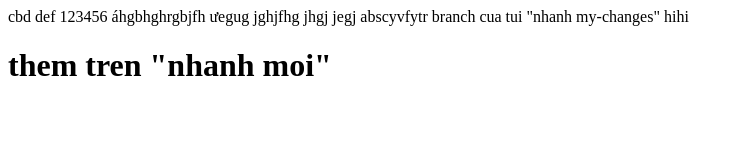
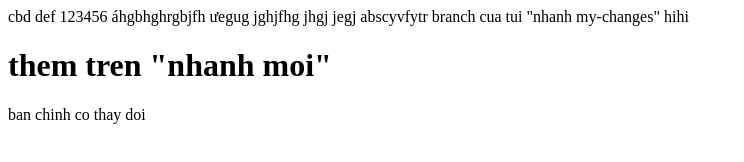
Before and after one commit to hoangluccos/testGit, a plain HTML site: page index.html in a window 1280 px wide. Shown: the whole page, without its empty margins (0-744 px from the left). Drawn offline with Linux system fonts and the light colour scheme.

Commit message:
Update index.html

```diff
--- a/index.html
+++ b/index.html
@@ -10,4 +10,5 @@ cbd def 123456 áhgbhghrgbjfh ưegug jghjfhg jhgj jegj abscyvfytr branch cua tui
   <body></body>
   hihi
   <h1>them tren "nhanh moi"</h1>
+  ban chinh co thay doi
 </html>
```
